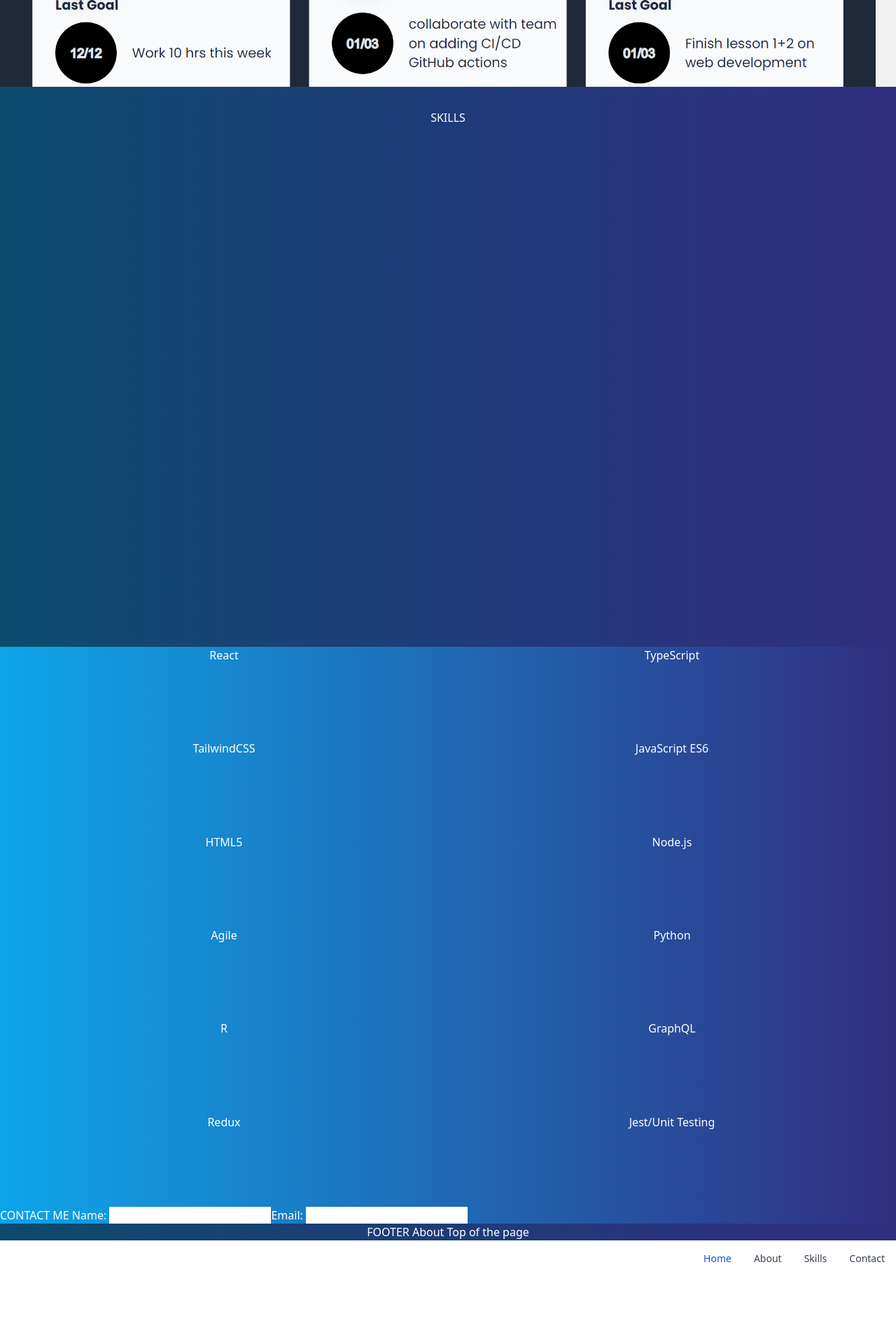
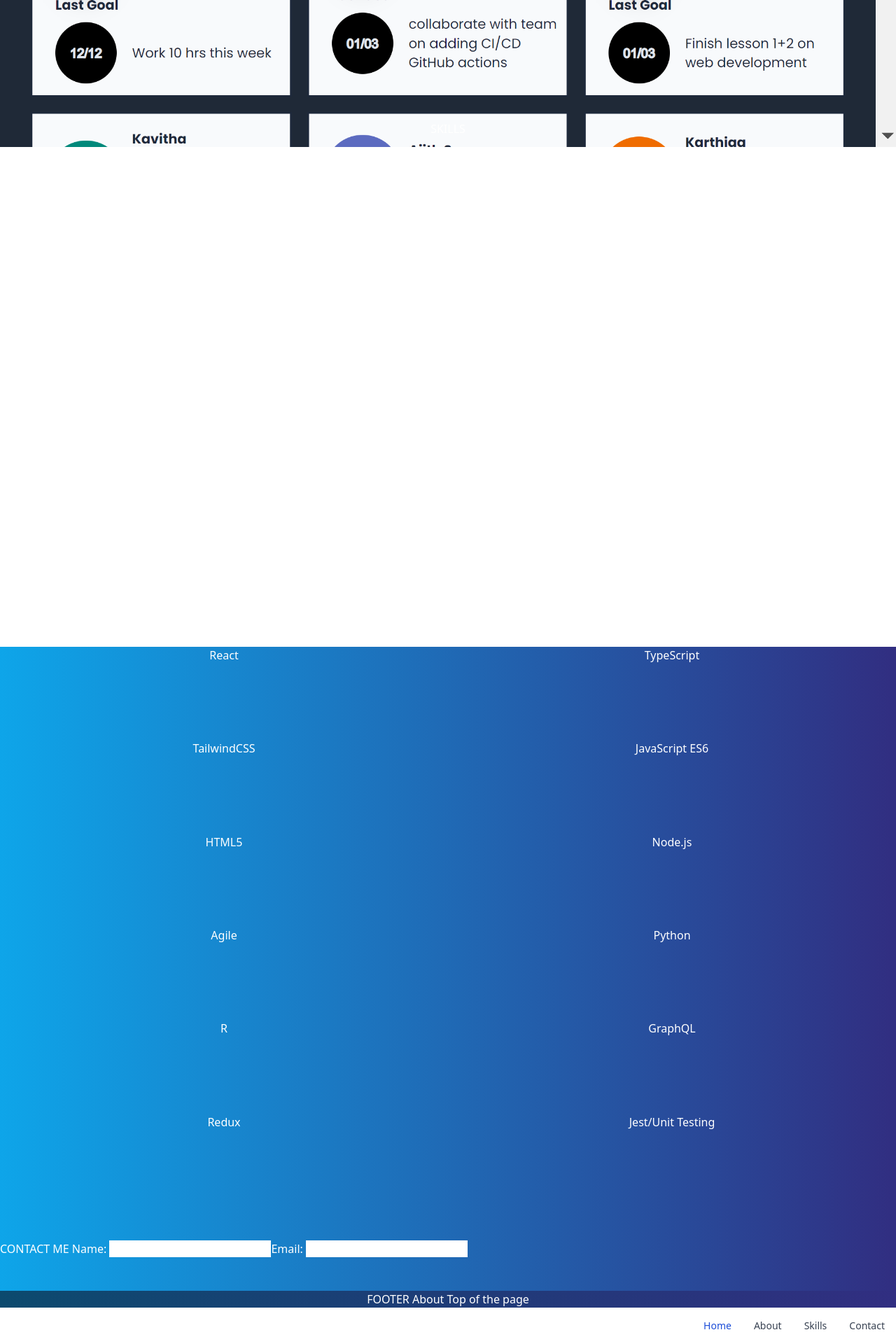
Before and after one commit to LuckyHariharan/LandingPage, a React (Create React App) app in the folder my-app/: page / in a window 1280 px wide. Shown: the part 3876-5796 px from the top of the page at 70% size. Before the commit the page ends 5700 px from the top, so only its background shows below. Built offline with nearby package versions, Linux system fonts and the light colour scheme.

Commit message:
Update div background styling

```diff
--- a/my-app/src/App.tsx
+++ b/my-app/src/App.tsx
@@ -129,10 +129,8 @@ function App() {
         </p>
         <img alt="" src={coaching}></img>
       </div>
-      <div
-        id="skills"
-        className="text-white py-8 flex justify-center bg-gradient-to-r from-sky-900 to-indigo-900 "
-      >
+
+      <div id="skills" className="text-white py-12 flex justify-center  ">
         SKILLS
       </div>
       <div className="text-white grid grid-cols-4 md:grid-cols-2 justify-items-center bg-gradient-to-r from-sky-500 to-indigo-900">
@@ -149,7 +147,7 @@ function App() {
         <ul>Redux</ul>
         <ul>Jest/Unit Testing</ul>
       </div>
-      <div className="text-white grid justify-contents-center bg-gradient-to-r from-sky-500 to-indigo-900">
+      <div className="text-white grid py-12 justify-contents-center bg-gradient-to-r from-sky-500 to-indigo-900">
         <form action="mailto:lharihar@uwaterloo.ca" method="post">
           CONTACT ME Name: <input type="text" name="Name"></input>
           Email: <input type="text" name="Email"></input>
```
